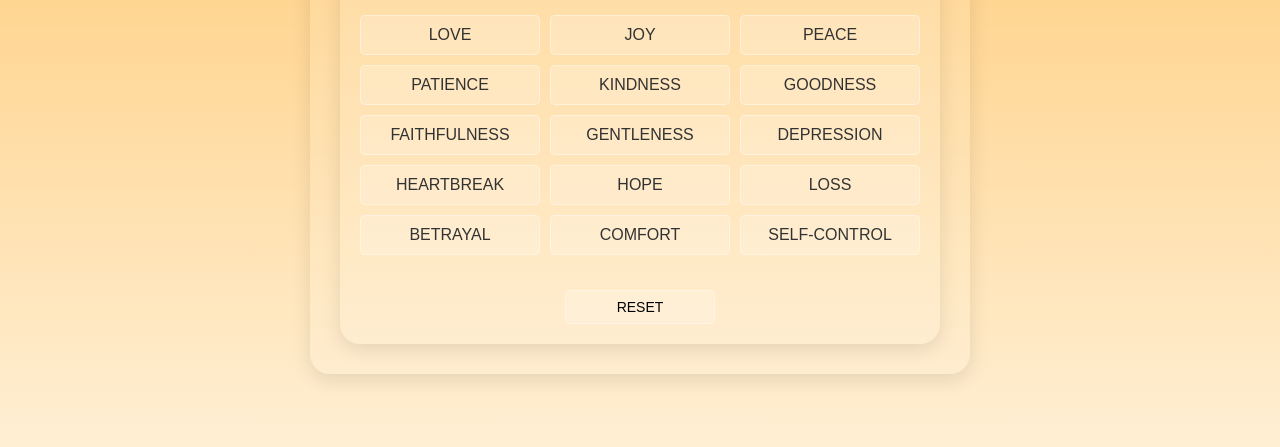
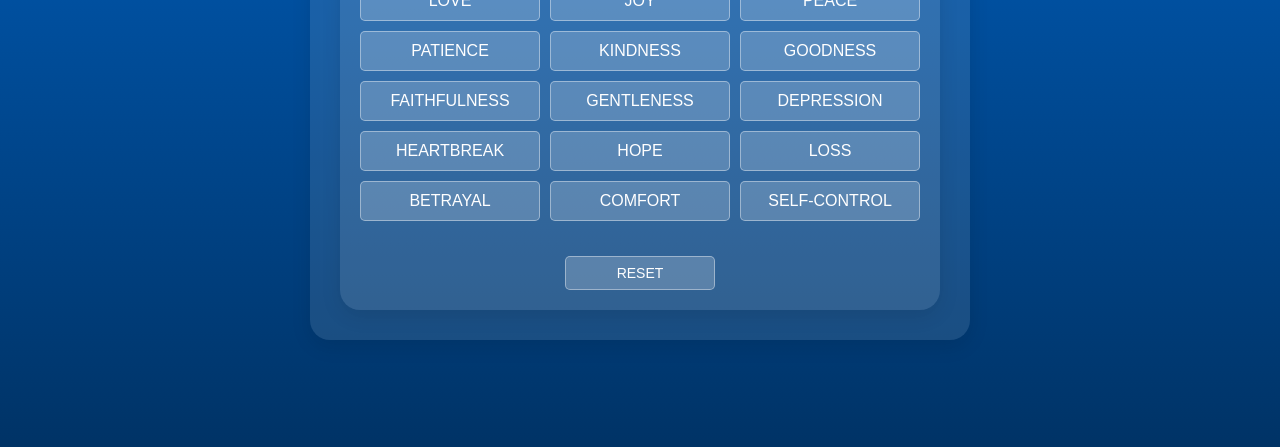
Before and after one commit to Ben-Blair/ScripturePicker, a plain HTML site: page index.html in a window 1280 px wide. Shown: the part 353-800 px from the top of the page. Drawn offline with Linux system fonts and the light colour scheme; no server answers; a web font is replaced by a local one.

Commit message:
added blue theme

```diff
--- a/index.html
+++ b/index.html
@@ -21,6 +21,7 @@
     </style>
 </head>
 <body>
+    <div id="fish-container"></div>
     <div class="container">
         <h1 class="heading">Scripture Picker</h1>
         <h2 class="verse">
--- a/style.css
+++ b/style.css
@@ -7,15 +7,24 @@ body, h1, h2, p, button {
 
 /* Body styling */
 body {
-    display: flex;
-    justify-content: center;
-    align-items: center;
-    min-height: 100vh;
     font-family: 'Untitled', sans-serif;
-    background: linear-gradient(rgb(255, 193, 93), rgb(255, 239, 212));
-    color: rgb(255, 255, 255);
+    overflow: auto; /* Allow scrolling when content overflows */
     margin: 0;
     padding: 20px;
+    color: white; /* Set all text to white */
+    background: linear-gradient(to bottom, #0066cc 0%, #003366 100%);
+}
+
+/* Ocean background styling */
+#fish-container {
+    position: fixed;
+    top: 0;
+    left: 0;
+    width: 100%;
+    height: 100%;
+    overflow: hidden;
+    z-index: -1;
+    background: linear-gradient(to bottom, #0066cc 0%, #003366 100%);
 }
 
 /* Container styling */
@@ -27,6 +36,8 @@ body {
     width: 100%;
     max-width: 600px;
     text-align: center;
+    margin: 20px auto;
+    z-index: 1;  /* Ensure this is above the fish container */
 }
 
 /* Heading styling */
@@ -67,6 +78,7 @@ body {
     width: 100%;
     max-width: 300px;
     transition: background-color 0.3s, box-shadow 0.3s;
+    color: white; /* Keep button text white */
 }
 
 .btn:hover {
@@ -113,7 +125,7 @@ body {
     border: 1px solid rgba(255, 255, 255, 0.4);
     text-transform: uppercase;
     text-align: center;
-    color: rgb(50, 50, 50);
+    color: white; /* Keep toggle button text white */
     transition: background-color 0.3s, box-shadow 0.3s, outline-color 0.3s;
 }
 
@@ -143,6 +155,7 @@ body {
     border: 1px solid rgba(255, 255, 255, 0.4);
     cursor: pointer;
     transition: background-color 0.3s, box-shadow 0.3s;
+    color: white; /* Keep reset button text white */
 }
 
 #uncheck-btn:hover {
```
